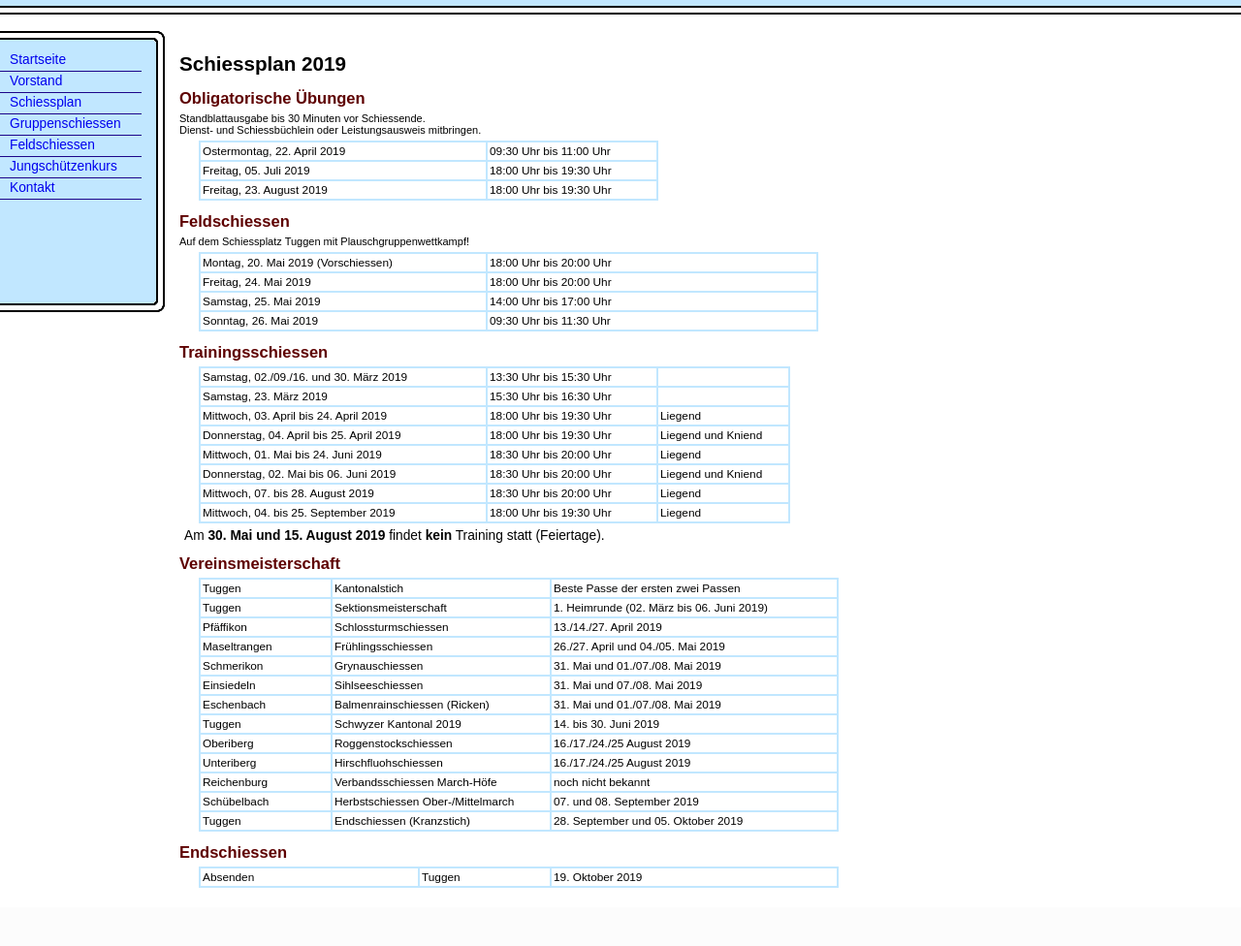
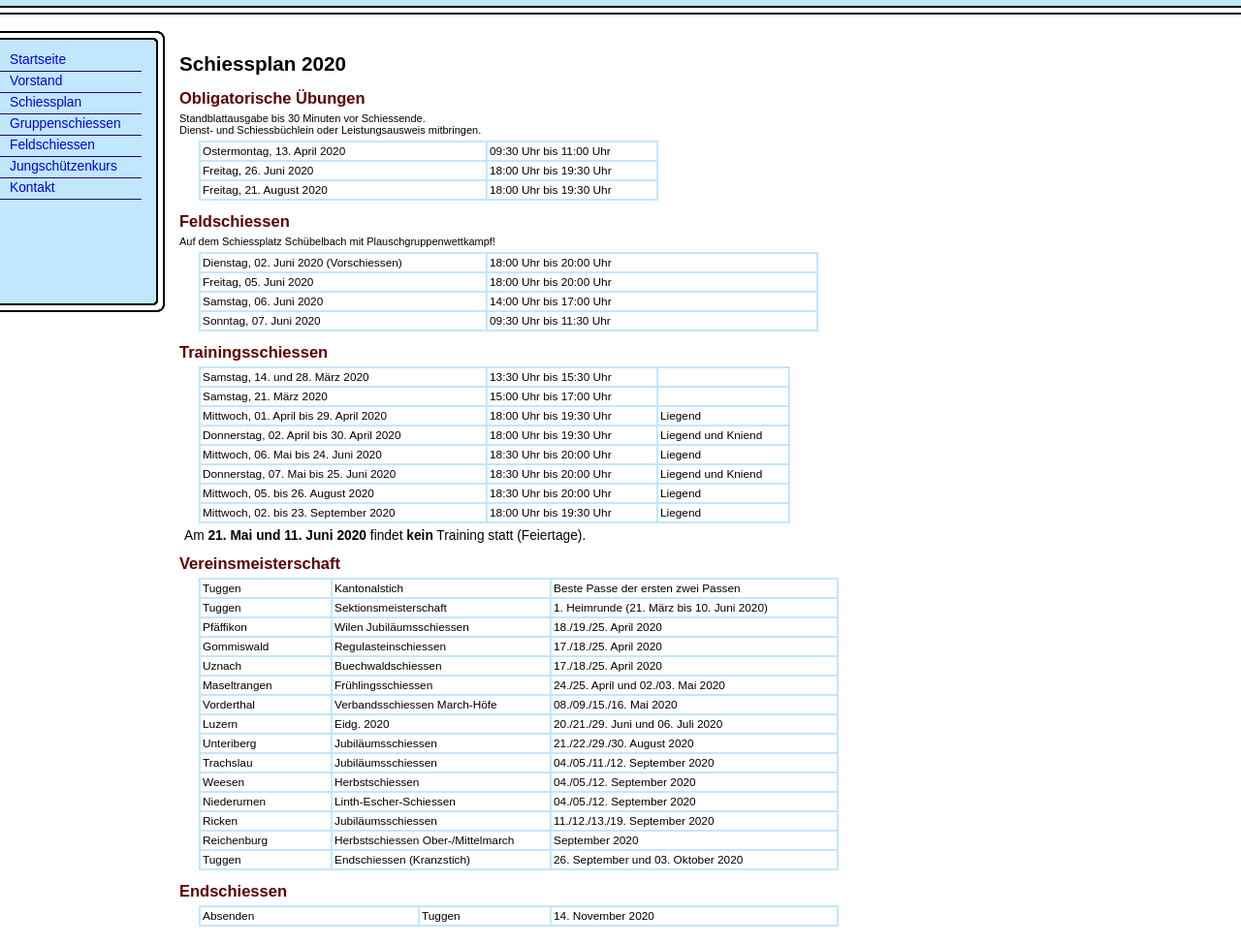
Before and after one commit to mjanser/sg-tuggen-website, a Symfony app: template templates/schiessplan.html.twig in a window 1280 px wide. Shown: the part 98-1074 px from the top of the page at 97% size. Before the commit the page ends 1014 px from the top, so only its background shows below. Run offline with Twig, Linux system fonts and the light colour scheme; the template is opened without the code that fills it, so the values that code supplies are empty; some libraries are stand-ins or nearby versions.

Commit message:
Update for 2020

```diff
--- a/templates/schiessplan.html.twig
+++ b/templates/schiessplan.html.twig
@@ -3,44 +3,44 @@
 {% block title %}Schiessplan - SG Tuggen{% endblock %}
 
 {% block content %}
-<h1>Schiessplan 2019</h1>
+<h1>Schiessplan 2020</h1>
 <div id="obli">
     <h2>Obligatorische Übungen</h2>
     <div class="description">Standblattausgabe bis 30 Minuten vor Schiessende.<br />
     Dienst- und Schiessbüchlein oder Leistungsausweis mitbringen.</div>
     <table id="t_obli" summary="Obligatorische Übungen">
     <tr class="datetime">
-        <td class="date">Ostermontag, 22. April 2019</td>
+        <td class="date">Ostermontag, 13. April 2020</td>
         <td class="time">09:30 Uhr bis 11:00 Uhr</td>
     </tr>
     <tr class="datetime">
-        <td class="date">Freitag, 05. Juli 2019</td>
+        <td class="date">Freitag, 26. Juni 2020</td>
         <td class="time">18:00 Uhr bis 19:30 Uhr</td>
     </tr>
     <tr class="datetime">
-        <td class="date">Freitag, 23. August 2019</td>
+        <td class="date">Freitag, 21. August 2020</td>
         <td class="time">18:00 Uhr bis 19:30 Uhr</td>
     </tr>
     </table>
 </div>
 <div id="feld">
     <h2>Feldschiessen</h2>
-    <div class="description">Auf dem Schiessplatz Tuggen mit Plauschgruppenwettkampf!<br /></div>
+    <div class="description">Auf dem Schiessplatz Schübelbach mit Plauschgruppenwettkampf!<br /></div>
     <table id="t_feld" summary="Feldschiessen">
     <tr class="datetime">
-        <td class="date">Montag, 20. Mai 2019 (Vorschiessen)</td>
+        <td class="date">Dienstag, 02. Juni 2020 (Vorschiessen)</td>
         <td class="time-big">18:00 Uhr bis 20:00 Uhr</td>
     </tr>
     <tr>
-        <td class="date">Freitag, 24. Mai 2019</td>
+        <td class="date">Freitag, 05. Juni 2020</td>
         <td class="time-big">18:00 Uhr bis 20:00 Uhr</td>
     </tr>
     <tr class="datetime">
-        <td class="date">Samstag, 25. Mai 2019</td>
+        <td class="date">Samstag, 06. Juni 2020</td>
         <td class="time-big">14:00 Uhr bis 17:00 Uhr</td>
     </tr>
     <tr class="datetime">
-        <td class="date">Sonntag, 26. Mai 2019</td>
+        <td class="date">Sonntag, 07. Juni 2020</td>
         <td class="time-big">09:30 Uhr bis 11:30 Uhr</td>
     </tr>
     </table>
@@ -49,47 +49,47 @@
     <h2>Trainingsschiessen</h2>
     <table id="t_ueb" summary="Übungsschiessen">
     <tr class="datetime">
-        <td class="date">Samstag, 02./09./16. und 30. März 2019</td>
+        <td class="date">Samstag, 14. und 28. März 2020</td>
         <td class="time">13:30 Uhr bis 15:30 Uhr</td>
         <td></td>
     </tr>
     <tr class="datetime">
-        <td class="date">Samstag, 23. März 2019</td>
-        <td class="time">15:30 Uhr bis 16:30 Uhr</td>
+        <td class="date">Samstag, 21. März 2020</td>
+        <td class="time">15:00 Uhr bis 17:00 Uhr</td>
         <td></td>
     </tr>
     <tr class="datetime">
-        <td class="date">Mittwoch, 03. April bis 24. April 2019</td>
+        <td class="date">Mittwoch, 01. April bis 29. April 2020</td>
         <td class="time">18:00 Uhr bis 19:30 Uhr</td>
         <td class="position">Liegend</td>
     </tr>
     <tr class="datetime">
-        <td class="date">Donnerstag, 04. April bis 25. April 2019</td>
+        <td class="date">Donnerstag, 02. April bis 30. April 2020</td>
         <td class="time">18:00 Uhr bis 19:30 Uhr</td>
         <td class="position">Liegend und Kniend</td>
     </tr>
     <tr class="datetime">
-        <td class="date">Mittwoch, 01. Mai bis 24. Juni 2019</td>
+        <td class="date">Mittwoch, 06. Mai bis 24. Juni 2020</td>
         <td class="time">18:30 Uhr bis 20:00 Uhr</td>
         <td class="position">Liegend</td>
     </tr>
     <tr class="datetime">
-        <td class="date">Donnerstag, 02. Mai bis 06. Juni 2019</td>
+        <td class="date">Donnerstag, 07. Mai bis 25. Juni 2020</td>
         <td class="time">18:30 Uhr bis 20:00 Uhr</td>
         <td class="position">Liegend und Kniend</td>
     </tr>
     <tr class="datetime">
-        <td class="date">Mittwoch, 07. bis 28. August 2019</td>
+        <td class="date">Mittwoch, 05. bis 26. August 2020</td>
         <td class="time">18:30 Uhr bis 20:00 Uhr</td>
         <td class="position">Liegend</td>
     </tr>
     <tr class="datetime">
-        <td class="date">Mittwoch, 04. bis 25. September 2019</td>
+        <td class="date">Mittwoch, 02. bis 23. September 2020</td>
         <td class="time">18:00 Uhr bis 19:30 Uhr</td>
         <td class="position">Liegend</td>
     </tr>
     </table>
-    <div class="text">Am <b>30. Mai und 15. August 2019</b> findet <b>kein</b> Training statt (Feiertage).</div>
+    <div class="text">Am <b>21. Mai und 11. Juni 2020</b> findet <b>kein</b> Training statt (Feiertage).</div>
 </div>
 <div id="meist">
     <h2>Vereinsmeisterschaft</h2>
@@ -104,73 +104,85 @@
         <!--<td class="cup"></td>-->
         <td class="location">Tuggen</td>
         <td class="shooting">Sektionsmeisterschaft</td>
-        <td class="date">1. Heimrunde (02. März bis 06. Juni 2019)</td>
+        <td class="date">1. Heimrunde (21. März bis 10. Juni 2020)</td>
     </tr>
     <tr class="datetime">
         <!--<td class="cup"></td>-->
         <td class="location">Pfäffikon</td>
-        <td class="shooting">Schlossturmschiessen</td>
-        <td class="date">13./14./27. April 2019</td>
+        <td class="shooting">Wilen Jubiläumsschiessen</td>
+        <td class="date">18./19./25. April 2020</td>
+    </tr>
+    <tr class="datetime">
+        <!--<td class="cup"></td>-->
+        <td class="location">Gommiswald</td>
+        <td class="shooting">Regulasteinschiessen</td>
+        <td class="date">17./18./25. April 2020</td>
+    </tr>
+    <tr class="datetime">
+        <!--<td class="cup"></td>-->
+        <td class="location">Uznach</td>
+        <td class="shooting">Buechwaldschiessen</td>
+        <td class="date">17./18./25. April 2020</td>
     </tr>
     <tr class="datetime">
         <!--<td class="cup"></td>-->
         <td class="location">Maseltrangen</td>
         <td class="shooting">Frühlingsschiessen</td>
-        <td class="date">26./27. April und 04./05. Mai 2019</td>
+        <td class="date">24./25. April und 02./03. Mai 2020</td>
     </tr>
     <tr class="datetime">
         <!--<td class="cup"></td>-->
-        <td class="location">Schmerikon</td>
-        <td class="shooting">Grynauschiessen</td>
-        <td class="date">31. Mai und 01./07./08. Mai 2019</td>
+        <td class="location">Vorderthal</td>
+        <td class="shooting">Verbandsschiessen March-Höfe</td>
+        <td class="date">08./09./15./16. Mai 2020</td>
     </tr>
     <tr class="datetime">
         <!--<td class="cup"></td>-->
-        <td class="location">Einsiedeln</td>
-        <td class="shooting">Sihlseeschiessen</td>
-        <td class="date">31. Mai und 07./08. Mai 2019</td>
-    </tr>
-    <tr class="datetime">
-        <!--<td class="cup"></td>-->
-        <td class="location">Eschenbach</td>
-        <td class="shooting">Balmenrainschiessen (Ricken)</td>
-        <td class="date">31. Mai und 01./07./08. Mai 2019</td>
-    </tr>
-    <tr class="datetime">
-        <!--<td class="cup"></td>-->
-        <td class="location">Tuggen</td>
-        <td class="shooting">Schwyzer Kantonal 2019</td>
-        <td class="date">14. bis 30. Juni 2019</td>
-    </tr>
-    <tr class="datetime">
-        <!--<td class="cup"></td>-->
-        <td class="location">Oberiberg</td>
-        <td class="shooting">Roggenstockschiessen</td>
-        <td class="date">16./17./24./25 August 2019</td>
+        <td class="location">Luzern</td>
+        <td class="shooting">Eidg. 2020</td>
+        <td class="date">20./21./29. Juni und 06. Juli 2020</td>
     </tr>
     <tr class="datetime">
         <!--<td class="cup"></td>-->
         <td class="location">Unteriberg</td>
-        <td class="shooting">Hirschfluohschiessen</td>
-        <td class="date">16./17./24./25 August 2019</td>
+        <td class="shooting">Jubiläumsschiessen</td>
+        <td class="date">21./22./29./30. August 2020</td>
+    </tr>
+    <tr class="datetime">
+        <!--<td class="cup"></td>-->
+        <td class="location">Trachslau</td>
+        <td class="shooting">Jubiläumsschiessen</td>
+        <td class="date">04./05./11./12. September 2020</td>
+    </tr>
+    <tr class="datetime">
+        <!--<td class="cup"></td>-->
+        <td class="location">Weesen</td>
+        <td class="shooting">Herbstschiessen</td>
+        <td class="date">04./05./12. September 2020</td>
+    </tr>
+    <tr class="datetime">
+        <!--<td class="cup"></td>-->
+        <td class="location">Niederurnen</td>
+        <td class="shooting">Linth-Escher-Schiessen</td>
+        <td class="date">04./05./12. September 2020</td>
+    </tr>
+    <tr class="datetime">
+        <!--<td class="cup"></td>-->
+        <td class="location">Ricken</td>
+        <td class="shooting">Jubiläumsschiessen</td>
+        <td class="date">11./12./13./19. September 2020</td>
     </tr>
     <tr class="datetime">
         <!--<td class="cup"></td>-->
         <td class="location">Reichenburg</td>
-        <td class="shooting">Verbandsschiessen March-Höfe</td>
-        <td class="date">noch nicht bekannt</td>
-    </tr>
-    <tr class="datetime">
-        <!--<td class="cup"></td>-->
-        <td class="location">Schübelbach</td>
         <td class="shooting">Herbstschiessen Ober-/Mittelmarch</td>
-        <td class="date">07. und 08. September 2019</td>
+        <td class="date">September 2020</td>
     </tr>
     <tr class="datetime">
         <!--<td class="cup"></td>-->
         <td class="location">Tuggen</td>
         <td class="shooting">Endschiessen (Kranzstich)</td>
-        <td class="date">28. September und 05. Oktober 2019</td>
+        <td class="date">26. September und 03. Oktober 2020</td>
     </tr>
     </table>
 </div>
@@ -180,7 +192,7 @@
     <tr class="datetime">
         <td class="shooting">Absenden</td>
         <td class="location">Tuggen</td>
-        <td class="date">19. Oktober 2019</td>
+        <td class="date">14. November 2020</td>
     </tr>
     </table>
 </div>
```
Also changed, not shown: templates/feldschiessen.html.twig (+6 -6 lines), templates/gruppenschiessen.html.twig (+41 -25 lines), templates/home.html.twig (+4 -4 lines), templates/jungschuetzenkurs.html.twig (+23 -23 lines).
